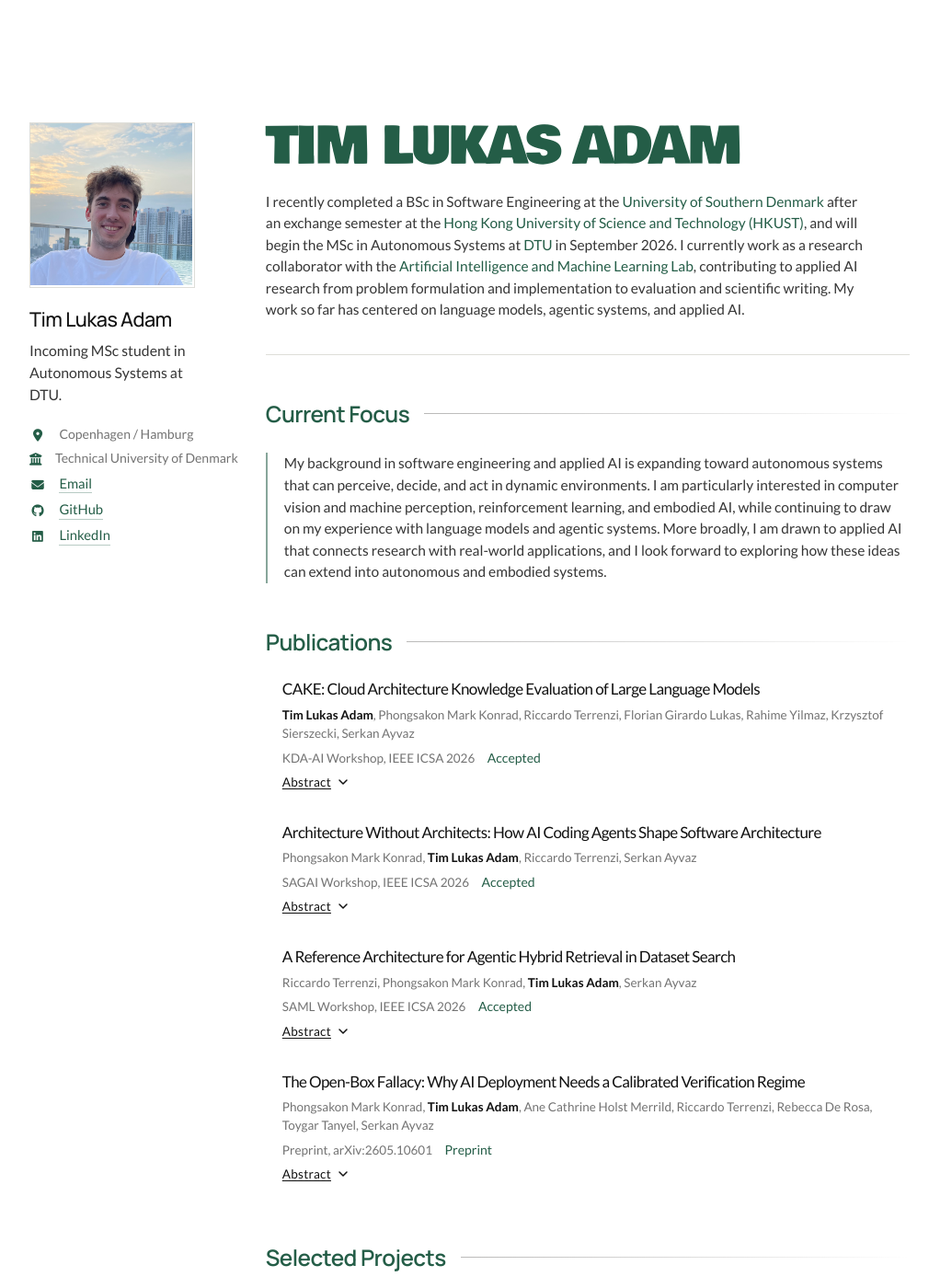
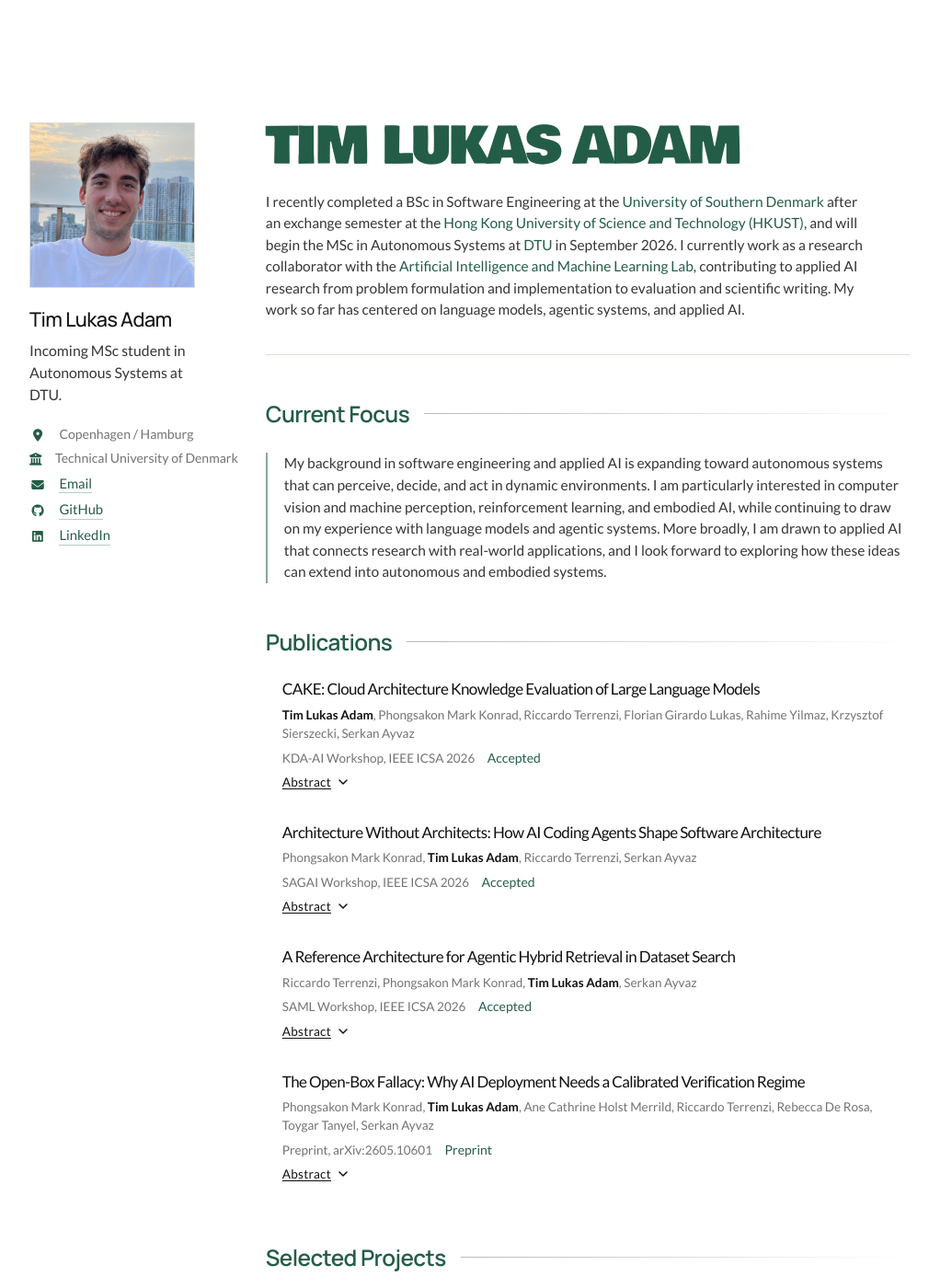
Before and after one commit to timadam03/timadam03.github.io, a Jekyll site: the page built from _pages/about.md, in a window 1280 px wide and 1400 px high. Shown: the whole window at 92% size, without its empty margins (128-1138 px from the left). Built offline with Jekyll 4.4.1, drawn with Linux system fonts in a browser that asks for light colours.

Commit message:
Restore cleaned profile portrait

```diff
--- a/_config.yml
+++ b/_config.yml
@@ -8,7 +8,7 @@ repository: "timadam03/timadam03.github.io"
 timezone: Etc/UTC
 
 author:
-  avatar: "profile.png"
+  avatar: "profile-clean.png"
   location: "Copenhagen / Hamburg"
   employer: "SDU University of Southern Denmark"
   email: "timlukas.adam@gmail.com"
--- a/_includes/head/custom.html
+++ b/_includes/head/custom.html
@@ -2718,6 +2718,11 @@ body,
   filter: none;
 }
 
+.profile-sidebar .profile-image img[src$="profile-clean.png"] {
+  transform: scale(1.38);
+  transform-origin: 50% 50%;
+}
+
 /* Compact publication and project typography */
 .home-main .paper-title,
 .home-main .project-title {
--- a/_pages/about.md
+++ b/_pages/about.md
@@ -9,7 +9,7 @@ comments: false
 <div class="home-layout">
 <aside class="profile-sidebar">
   <div class="profile-image">
-    <img src="/images/profile.png" alt="Tim Lukas Adam" />
+    <img src="/images/profile-clean.png" alt="Tim Lukas Adam" />
   </div>
   <h2 class="sidebar-name">Tim Lukas Adam</h2>
   <p class="sidebar-role">Incoming MSc student in Autonomous Systems at DTU.</p>
```
Also changed, not shown: images/profile-clean.png (added).
